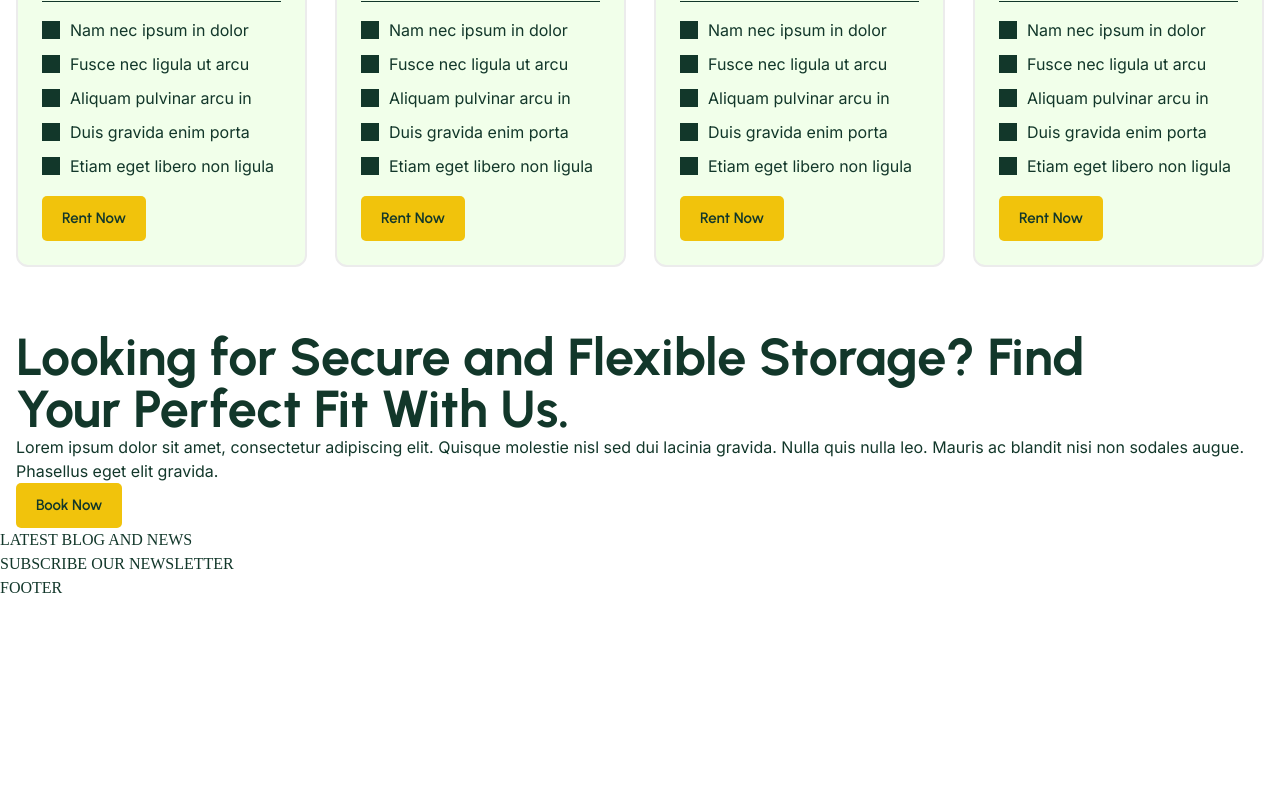
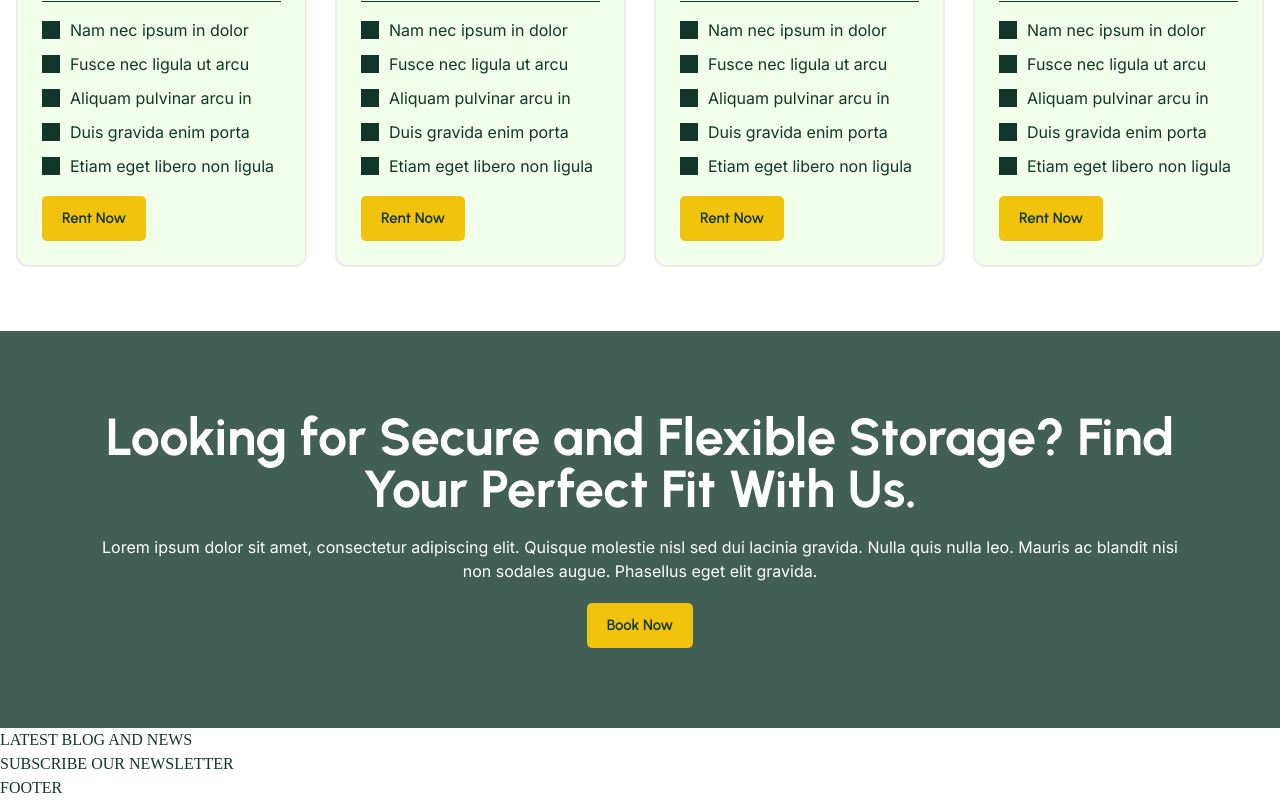
Before and after one commit to JoachimPersson88/storaid_storage_service, a React (Vite) app: page / in a window 1280 px wide. Shown: the part 4413-5213 px from the top of the page. Before the commit the page ends 5013 px from the top, so only its background shows below. Built offline with nearby package versions, Linux system fonts and the light colour scheme; grey boxes are pictures that could not be loaded.

Commit message:
"Home_Looking_For_Secure" 'looking_for_secure.css' Fixat stylingen

```diff
--- a/src/project/interface/styles/looking_for_secure.css
+++ b/src/project/interface/styles/looking_for_secure.css
@@ -0,0 +1,27 @@
+.looking_for_service {
+    background-color: var(--accent_3);
+    padding: 80px 80px;
+    text-align: center;
+
+    .container {
+        max-width: 1200px;
+
+        .header {
+            color: var(--primary);
+            margin-bottom: 20px;
+
+        }
+
+        .body-text {
+            color: var(--primary);
+            margin-bottom: 20px;
+        }
+
+        .btn-book {
+            &:hover{
+                background-color: var(--primary);
+                color: var(--secondary);
+            }
+        }
+    }
+}
```
